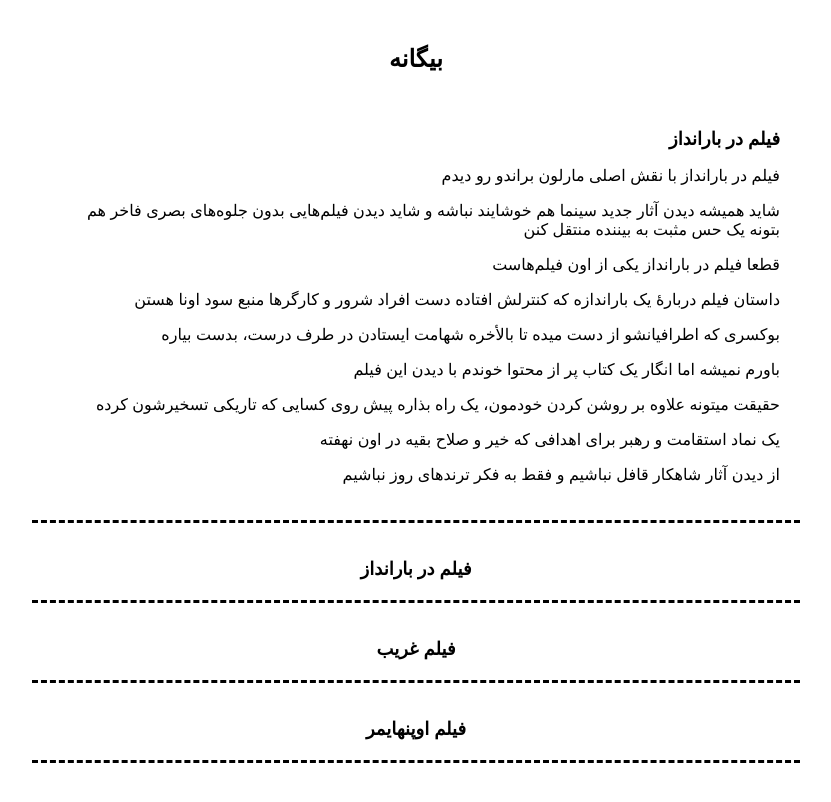
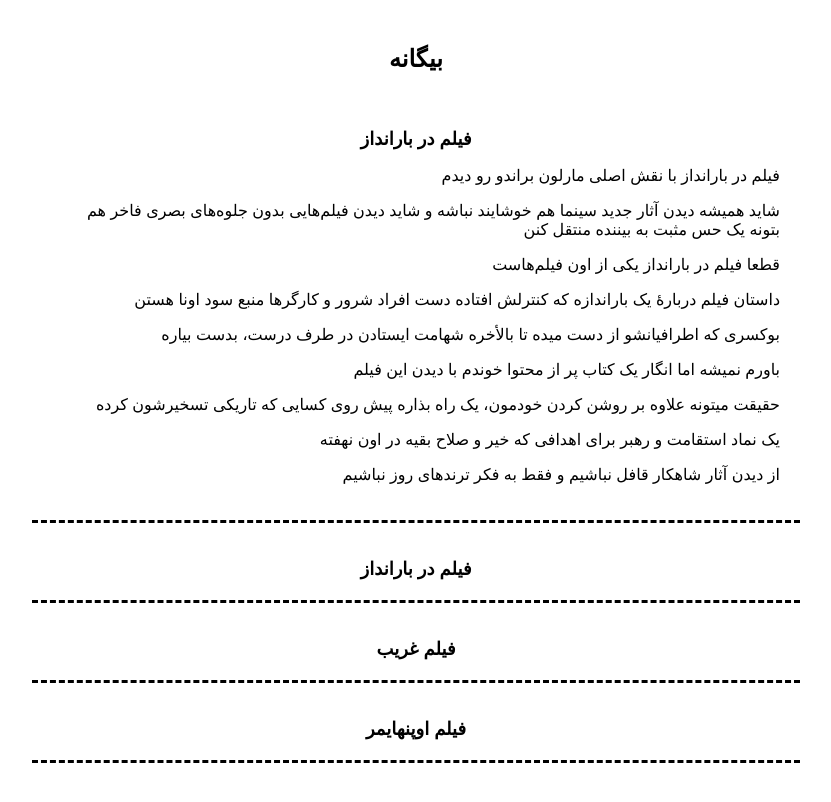
Before and after one commit to darkblog/darkblog.github.io, a Jekyll site: the page built from _posts/2023-8-7-3.md, in a window 1280 px wide. Shown: the top 802 px of the page, without its empty margins (349-1180 px from the left). Built offline with Jekyll 4.4.1, drawn with Linux system fonts in a browser that asks for light colours.

Commit message:
Update default.html

```diff
--- a/_layouts/default.html
+++ b/_layouts/default.html
@@ -6,7 +6,7 @@
 <title>{% if page.title %}{{ page.title }}{% else %}{{ site.name }}{% endif %}</title>
 <meta name="description" content="{% if page.excerpt %}{{ page.excerpt | strip_html | strip_newlines | truncate: 160 }}{% else %}{{ site.description }}{% endif %}">
 <link rel="canonical" href="{{ page.url | replace:'index.html','' | prepend: site.baseurl | prepend: site.url }}">
-<style amp-custom>body{font-family:sans-serif;margin:auto;padding:30px;max-width:768px;text-align:center}header{padding-bottom:20px;padding-top:15px;font-size:x-large;font-weight:bold}h1,h2{font-size:large}a{color:black;text-decoration:none}.post{padding:20px;border-bottom:dashed black}article{text-align:right}</style>
+<style amp-custom>body{font-family:sans-serif;margin:auto;padding:30px;max-width:768px;text-align:center}header{padding-bottom:20px;padding-top:15px;font-size:x-large;font-weight:bold}h1,h2{font-size:large;text-align:center}a{color:black;text-decoration:none}.post{padding:20px;border-bottom:dashed black}article{text-align:right}</style>
 </head>
 <body>
 <header>
```
